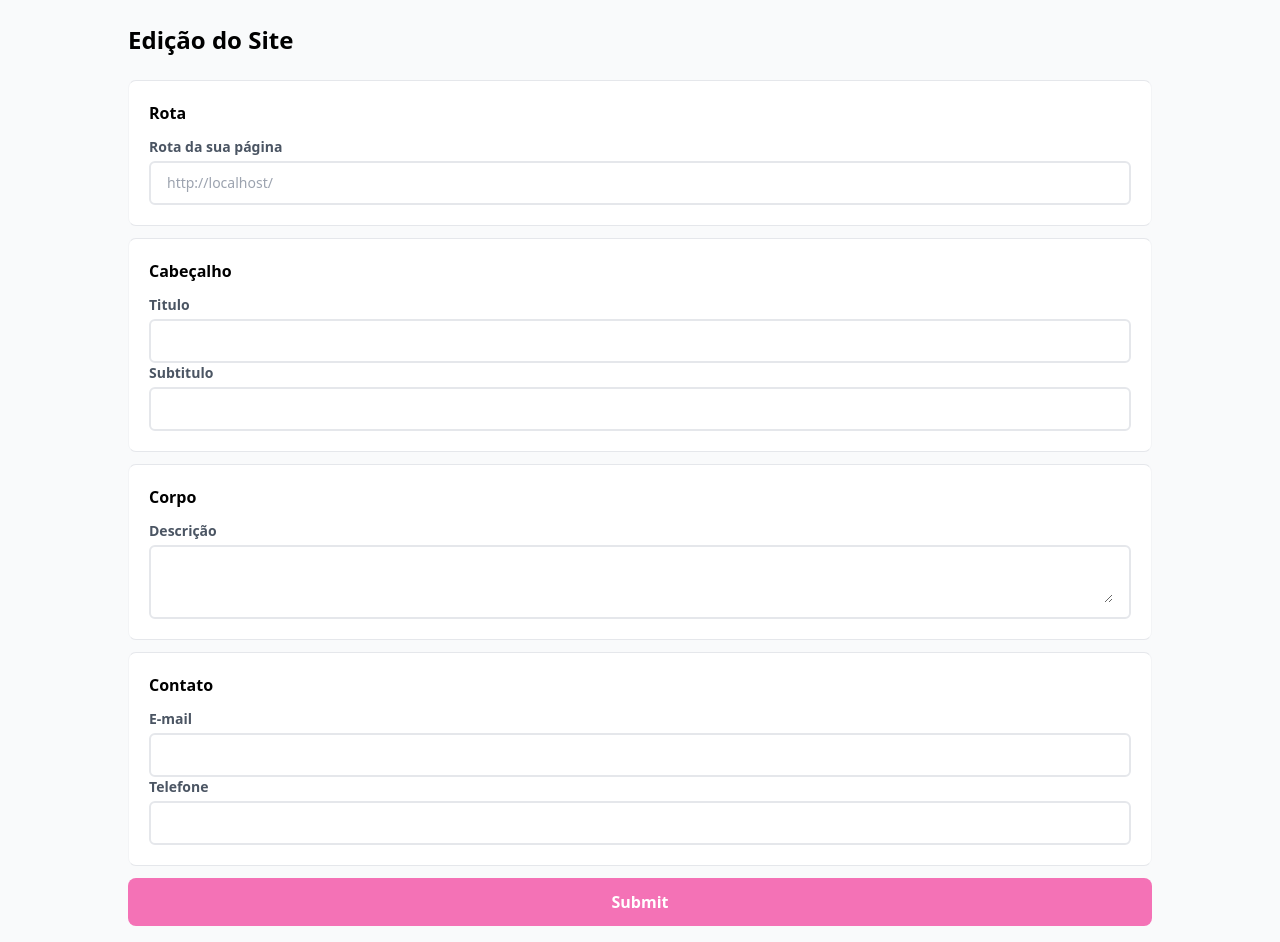
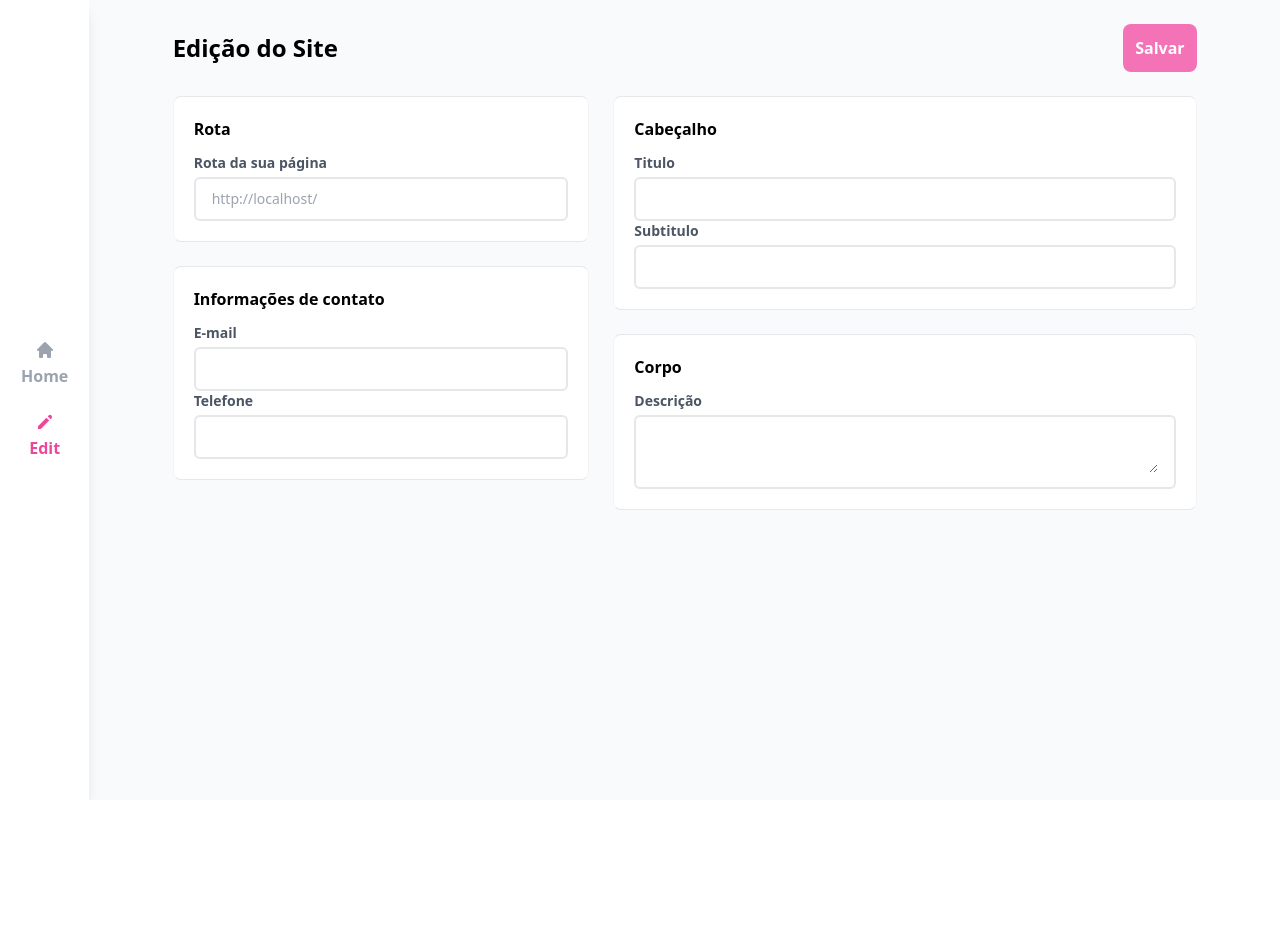
Before and after one commit to joaodacolsoares/dev3-event, a Next.js app: page /app/edit in a window 1280 px wide. After the commit the page ends 800 px from the top, so only its background shows below. Built offline with nearby package versions, Linux system fonts and the light colour scheme.

Commit message:
feat: improve edit page

```diff
--- a/pages/app/edit.jsx
+++ b/pages/app/edit.jsx
@@ -20,14 +20,6 @@ function Edit() {
   }, []);
 
   return (
-    <Template
-      header={
-        <Template.Header>
-          <h1>Edição do Site</h1>
-        </Template.Header>
-      }
-    >
-      <Template.Section>
     <Form
       onSubmit={async data => {
         await fetch('/api/page', {
@@ -37,9 +29,28 @@ function Edit() {
         router.push(`/${data.route}`);
       }}
     >
+      <Template
+        header={
+          <Template.Header>
+            <div className="flex items-center justify-between w-full">
+              <h1>Edição do Site</h1>
+              <div className="!text-base">
+                <Form.Submit label="Salvar" className="font-normal !text-md" />
+              </div>
+            </div>
+          </Template.Header>
+        }
+      >
+        <Template.Sidebar>
           <Card title="Rota">
             <Form.Text name="route" label="Rota da sua página" fixedText={`${baseUrl}/`} validate={validateRoute} />
           </Card>
+          <Card title="Informações de contato">
+            <Form.Text name="email" label="E-mail" />
+            <Form.Phone name="phone" label="Telefone" />
+          </Card>
+        </Template.Sidebar>
+        <Template.Section>
           <Card title="Cabeçalho">
             <Form.Text name="title" label="Titulo" />
             <Form.Text name="subtitle" label="Subtitulo" />
@@ -47,15 +58,11 @@ function Edit() {
           <Card title="Corpo">
             <Form.TextArea name="description" label="Descrição" />
           </Card>
-          <Card title="Contato">
-            <Form.Text name="email" label="E-mail" />
-            <Form.Phone name="phone" label="Telefone" />
-          </Card>
-          <Form.Submit />
-        </Form>
         </Template.Section>
       </Template>
+    </Form>
   );
 }
 
+Edit.navbar = true;
 export default Edit;
```
Lines whose indentation alone changed are shown as unchanged.
